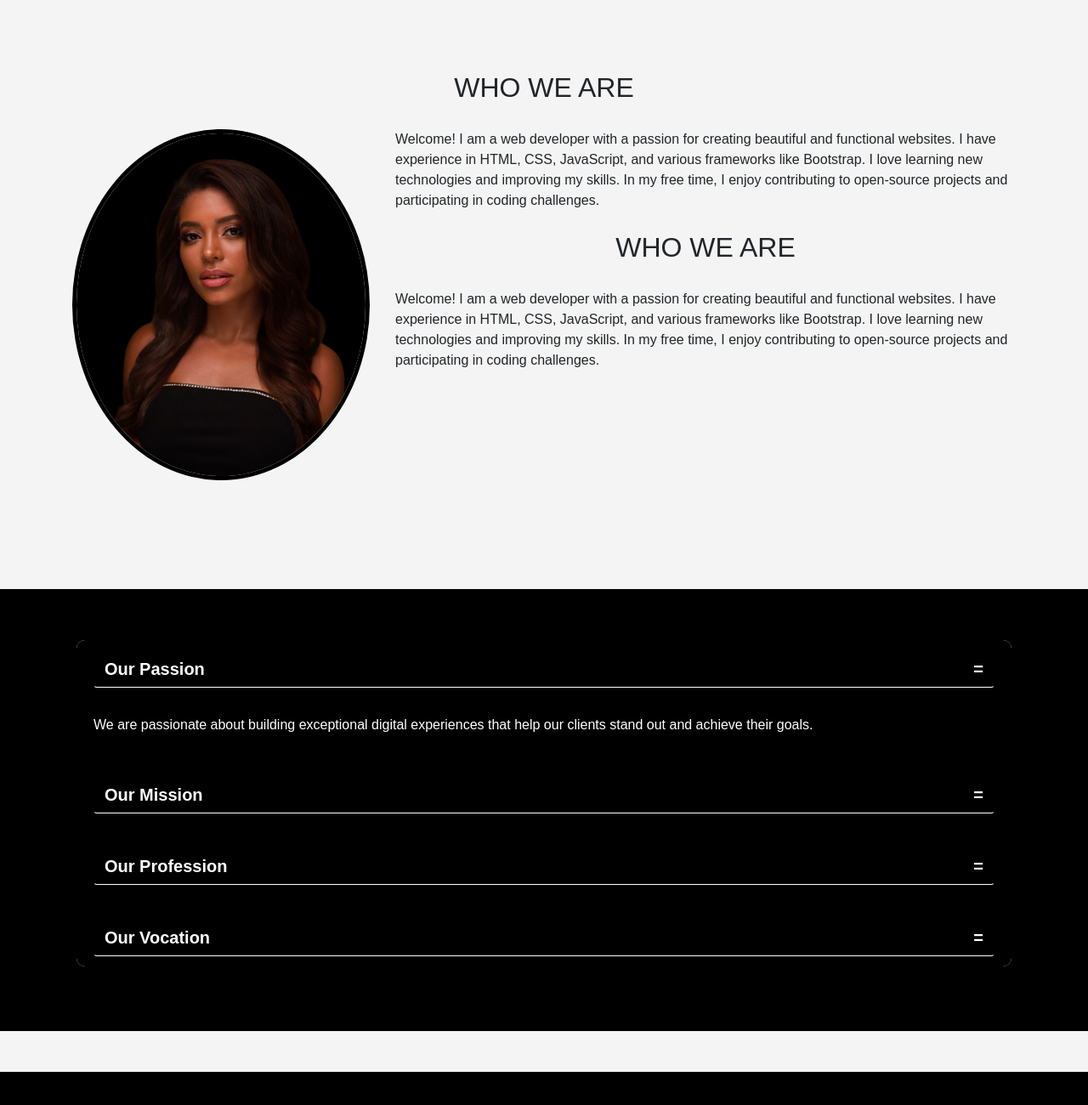
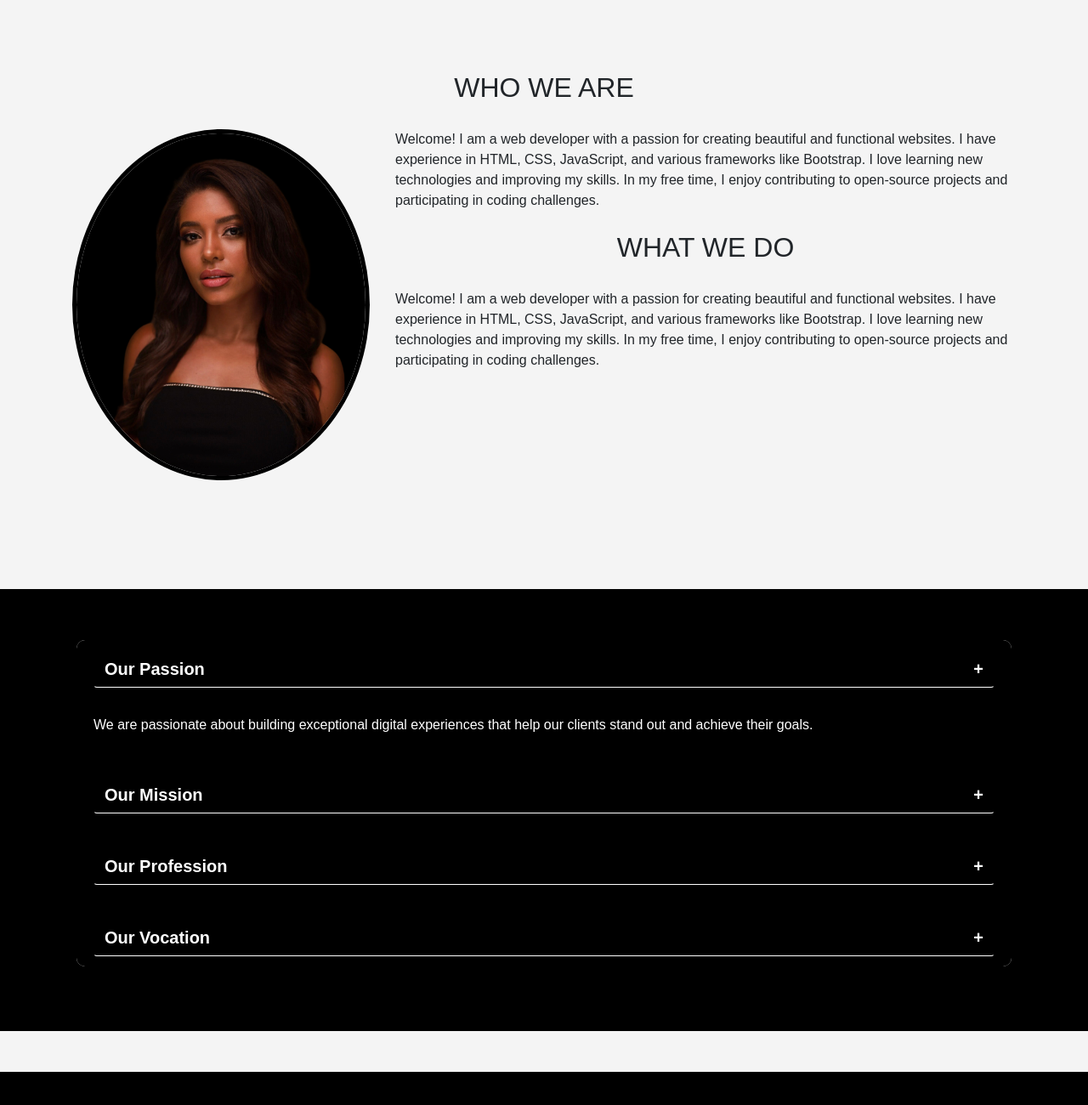
Before and after one commit to eucarystr/Devep, a plain HTML site: page index.html in a window 1280 px wide. Shown: the part 728-2028 px from the top of the page at 85% size. Drawn offline with nearby package versions, Linux system fonts and the light colour scheme.

Commit message:
Update index.html

```diff
--- a/index.html
+++ b/index.html
@@ -63,7 +63,7 @@ html: <!DOCTYPE html>
                 <div class="col-md-8">
                     <p>Welcome! I am a web developer with a passion for creating beautiful and functional websites. I have experience in HTML, CSS, JavaScript, and various frameworks like Bootstrap. I love learning new technologies and improving my skills. In my free time, I enjoy contributing to open-source projects and participating in coding challenges.</p>
                     <br>
-                    <h2 class="text-center text-uppercase">Who We Are</h2>
+                    <h2 class="text-center text-uppercase">What We Do</h2>
                     <p>Welcome! I am a web developer with a passion for creating beautiful and functional websites. I have experience in HTML, CSS, JavaScript, and various frameworks like Bootstrap. I love learning new technologies and improving my skills. In my free time, I enjoy contributing to open-source projects and participating in coding challenges.</p>
             </div>
         </div>
@@ -76,7 +76,7 @@ html: <!DOCTYPE html>
                     <h2 class="mb-0">
                         <button class="btn btn-link btn-block text-left" type="button" data-toggle="collapse" data-target="#collapseOne" aria-expanded="true" aria-controls="collapseOne">
                             Our Passion
-                            <span class="float-right">&#61;</span>
+                            <span class="float-right">&#43;</span>
                         </button>
                     </h2>
                 </div>
@@ -91,7 +91,7 @@ html: <!DOCTYPE html>
                     <h2 class="mb-0">
                         <button class="btn btn-link btn-block text-left collapsed" type="button" data-toggle="collapse" data-target="#collapseTwo" aria-expanded="false" aria-controls="collapseTwo">
                             Our Mission
-                            <span class="float-right">&#61;</span>
+                            <span class="float-right">&#43;</span>
                         </button>
                     </h2>
                 </div>
@@ -106,7 +106,7 @@ html: <!DOCTYPE html>
                     <h2 class="mb-0">
                         <button class="btn btn-link btn-block text-left collapsed" type="button" data-toggle="collapse" data-target="#collapseThree" aria-expanded="false" aria-controls="collapseThree">
                             Our Profession
-                            <span class="float-right">&#61;</span>
+                            <span class="float-right">&#43;</span>
                         </button>
                     </h2>
                 </div>
@@ -121,7 +121,7 @@ html: <!DOCTYPE html>
                     <h2 class="mb-0">
                         <button class="btn btn-link btn-block text-left collapsed" type="button" data-toggle="collapse" data-target="#collapseFour" aria-expanded="false" aria-controls="collapseFour">
                             Our Vocation
-                            <span class="float-right">&#61;</span>
+                            <span class="float-right">&#43;</span>
                         </button>
                     </h2>
                 </div>
```
